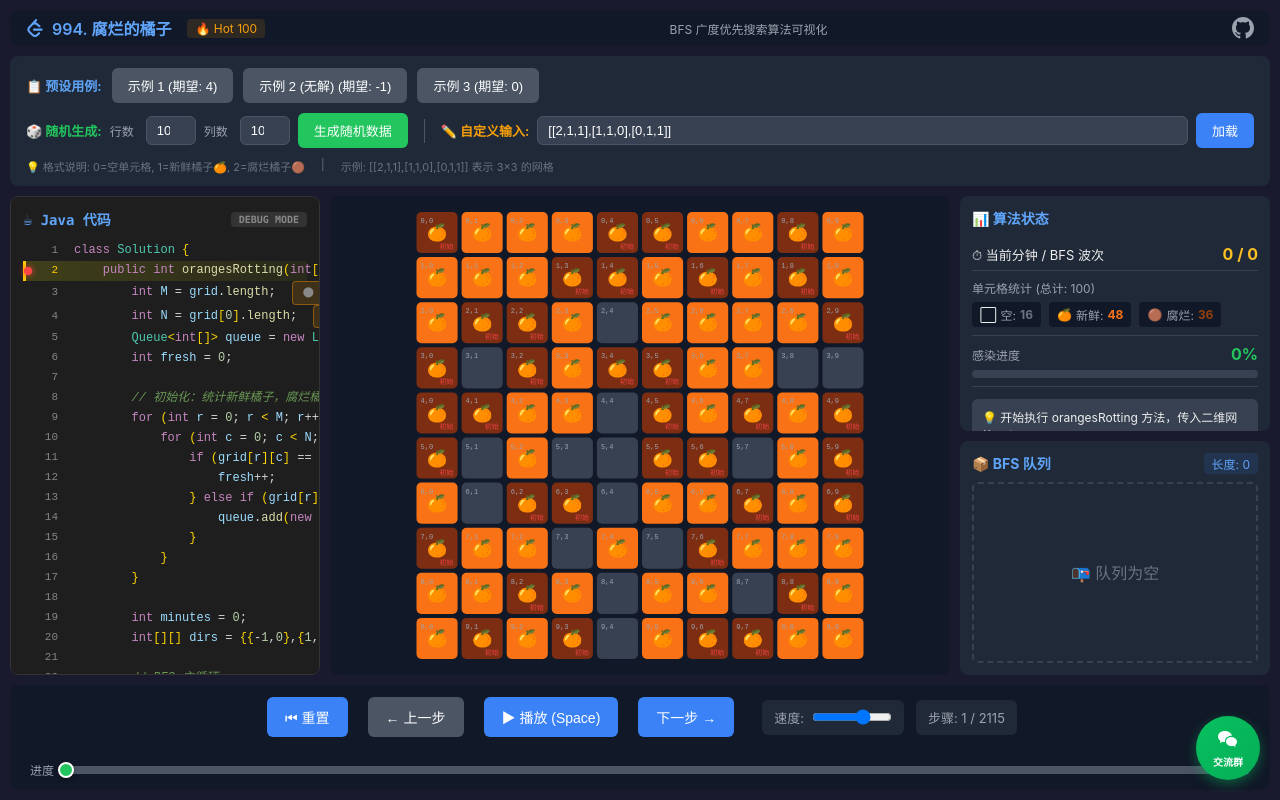
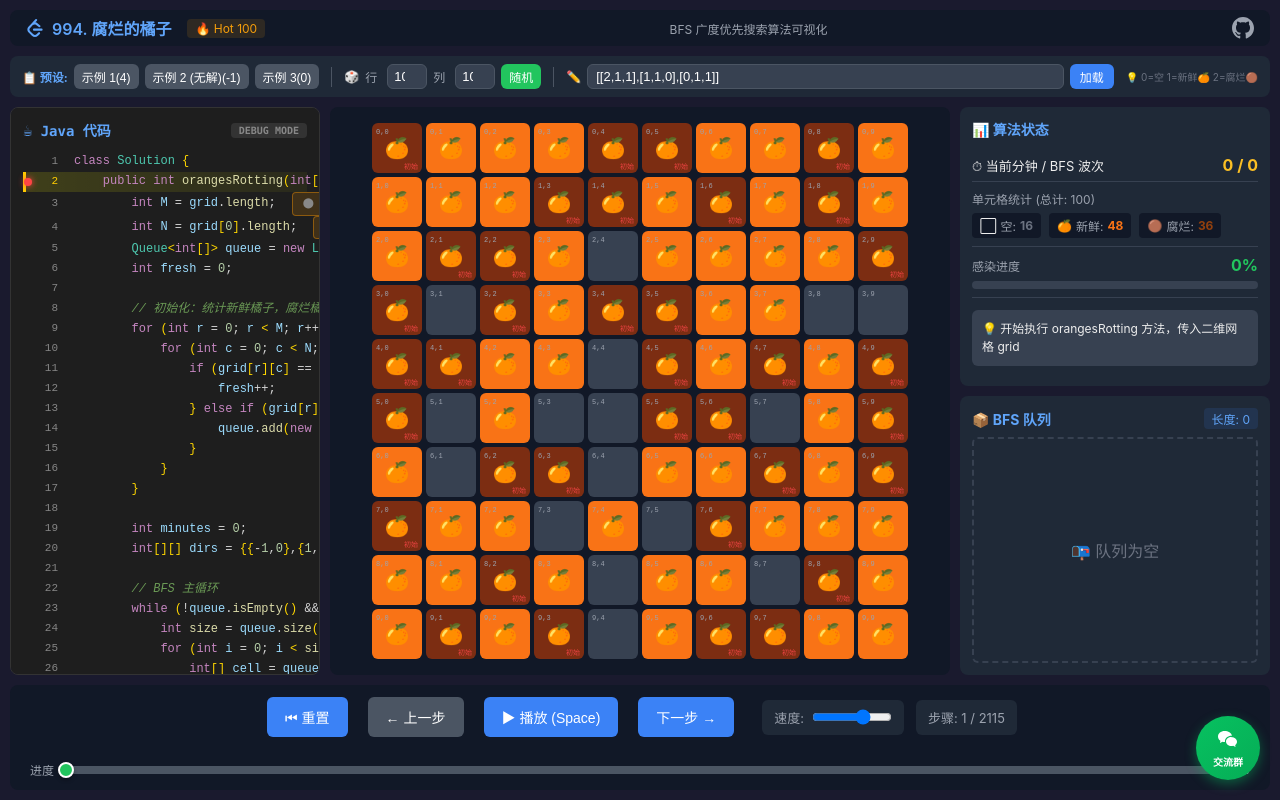
Before and after one commit to fuck-algorithm/leetcode-994-rotting-oranges, a React (Vite) app: page / in a window 1280 px wide. Built offline with nearby package versions, Linux system fonts and the light colour scheme.

Commit message:
refactor(ui): collapse input panel from 4 rows to single row

```diff
--- a/src/components/InputPanel.tsx
+++ b/src/components/InputPanel.tsx
@@ -102,18 +102,19 @@ export function InputPanel({ onGridChange }: InputPanelProps) {
     <div style={{
       background: '#1f2937',
       borderRadius: '8px',
-      padding: '12px 16px',
+      padding: '8px 12px',
       display: 'flex',
-      flexDirection: 'column',
-      gap: '10px',
+      alignItems: 'center',
+      gap: '12px',
+      flexWrap: 'wrap',
     }}>
-      {/* 第一行：预设按钮 */}
-      <div style={{ display: 'flex', gap: '10px', alignItems: 'center', flexWrap: 'wrap' }}>
-        <span style={{ color: '#60a5fa', fontWeight: 'bold', fontSize: '13px' }}>📋 预设用例:</span>
+      {/* 预设用例 */}
+      <div style={{ display: 'flex', gap: '6px', alignItems: 'center', flexWrap: 'wrap' }}>
+        <span style={{ color: '#60a5fa', fontWeight: 'bold', fontSize: '12px', whiteSpace: 'nowrap' }}>📋 预设:</span>
         {PRESETS.map((preset, i) => (
           <button
             key={i}
-            style={btnStyle}
+            style={{ ...btnStyle, padding: '4px 8px', fontSize: '12px' }}
             onClick={() => {
               onGridChange(preset.grid);
               setInput(gridToString(preset.grid));
@@ -121,59 +122,60 @@ export function InputPanel({ onGridChange }: InputPanelProps) {
             onMouseEnter={e => (e.currentTarget.style.background = '#6b7280')}
             onMouseLeave={e => (e.currentTarget.style.background = '#4b5563')}
           >
-            {preset.name} (期望: {preset.expectedResult})
+            {preset.name}({preset.expectedResult})
           </button>
         ))}
       </div>
 
-      {/* 第二行：随机生成和自定义输入 */}
-      <div style={{ display: 'flex', gap: '16px', alignItems: 'center', flexWrap: 'wrap' }}>
-        {/* 随机生成部分 */}
-        <div style={{ display: 'flex', gap: '8px', alignItems: 'center' }}>
-          <span style={{ color: '#22c55e', fontWeight: 'bold', fontSize: '13px' }}>🎲 随机生成:</span>
-          <label style={labelStyle}>行数</label>
+      {/* 分隔线 */}
+      <div style={{ width: '1px', height: '20px', background: '#4b5563' }} />
+
+      {/* 随机生成 */}
+      <div style={{ display: 'flex', gap: '6px', alignItems: 'center' }}>
+        <span style={{ color: '#22c55e', fontWeight: 'bold', fontSize: '12px', whiteSpace: 'nowrap' }}>🎲</span>
+        <label style={labelStyle}>行</label>
         <input
           type="number"
           min={1}
           max={10}
           value={rows}
           onChange={e => setRows(Math.min(10, Math.max(1, parseInt(e.target.value) || 1)))}
-            style={{ ...inputStyle, width: '50px', textAlign: 'center' }}
+          style={{ ...inputStyle, width: '40px', textAlign: 'center', padding: '4px 6px' }}
         />
-          <label style={labelStyle}>列数</label>
+        <label style={labelStyle}>列</label>
         <input
           type="number"
           min={1}
           max={30}
           value={cols}
           onChange={e => setCols(Math.min(30, Math.max(1, parseInt(e.target.value) || 1)))}
-            style={{ ...inputStyle, width: '50px', textAlign: 'center' }}
+          style={{ ...inputStyle, width: '40px', textAlign: 'center', padding: '4px 6px' }}
         />
         <button
-            style={{ ...btnStyle, background: '#22c55e' }}
+          style={{ ...btnStyle, background: '#22c55e', padding: '4px 8px', fontSize: '12px' }}
           onClick={handleRandom}
           onMouseEnter={e => (e.currentTarget.style.background = '#16a34a')}
           onMouseLeave={e => (e.currentTarget.style.background = '#22c55e')}
         >
-            生成随机数据
+          随机
         </button>
       </div>
 
       {/* 分隔线 */}
-        <div style={{ width: '1px', height: '24px', background: '#4b5563' }} />
+      <div style={{ width: '1px', height: '20px', background: '#4b5563' }} />
 
-        {/* 自定义输入部分 */}
-        <div style={{ display: 'flex', gap: '8px', alignItems: 'center', flex: 1 }}>
-          <span style={{ color: '#f59e0b', fontWeight: 'bold', fontSize: '13px', whiteSpace: 'nowrap' }}>✏️ 自定义输入:</span>
+      {/* 自定义输入 */}
+      <div style={{ display: 'flex', gap: '6px', alignItems: 'center', flex: 1, minWidth: '200px' }}>
+        <span style={{ color: '#f59e0b', fontWeight: 'bold', fontSize: '12px', whiteSpace: 'nowrap' }}>✏️</span>
         <input
           type="text"
           value={input}
           onChange={e => setInput(e.target.value)}
-            placeholder="例如: [[2,1,1],[1,1,0],[0,1,1]]"
-            style={{ ...inputStyle, flex: 1, minWidth: '200px' }}
+          placeholder="[[2,1,1],[1,1,0],[0,1,1]]"
+          style={{ ...inputStyle, flex: 1, padding: '4px 8px' }}
         />
         <button
-            style={{ ...btnStyle, background: '#3b82f6' }}
+          style={{ ...btnStyle, background: '#3b82f6', padding: '4px 10px', fontSize: '12px' }}
           onClick={handleSubmit}
           onMouseEnter={e => (e.currentTarget.style.background = '#2563eb')}
           onMouseLeave={e => (e.currentTarget.style.background = '#3b82f6')}
@@ -181,33 +183,26 @@ export function InputPanel({ onGridChange }: InputPanelProps) {
           加载
         </button>
       </div>
-      </div>
 
-      {/* 错误提示 */}
+      {/* 格式说明 — 合并到同一行末尾 */}
+      <span style={{ color: '#6b7280', fontSize: '10px', whiteSpace: 'nowrap' }}>
+        💡 0=空 1=新鲜🍊 2=腐烂🟤
+      </span>
+
+      {/* 错误提示 — 仅出错时占一行 */}
       {error && (
         <div style={{
+          width: '100%',
           color: '#ef4444',
-          fontSize: '13px',
+          fontSize: '12px',
           background: '#7f1d1d20',
-          padding: '8px 12px',
+          padding: '4px 8px',
           borderRadius: '4px',
-          border: '1px solid #7f1d1d40',
+          border: '1px solid #7f1d4040',
         }}>
           ⚠️ {error}
         </div>
       )}
-
-      {/* 格式说明 */}
-      <div style={{
-        color: '#6b7280',
-        fontSize: '11px',
-        display: 'flex',
-        gap: '16px',
-      }}>
-        <span>💡 格式说明: 0=空单元格, 1=新鲜橘子🍊, 2=腐烂橘子🟤</span>
-        <span>|</span>
-        <span>示例: [[2,1,1],[1,1,0],[0,1,1]] 表示 3×3 的网格</span>
-      </div>
     </div>
   );
 }
```
Lines whose indentation alone changed are shown as unchanged.
